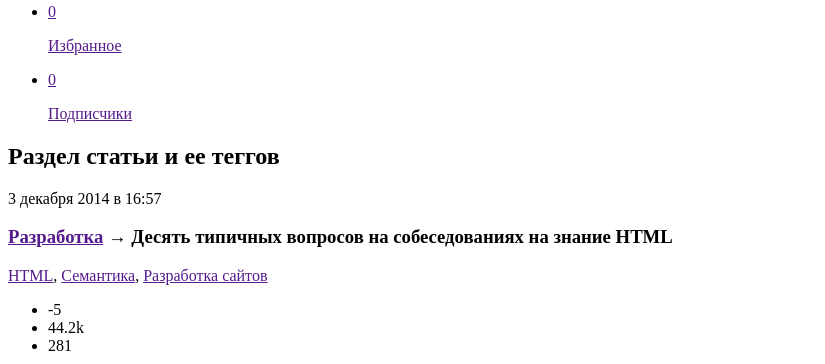
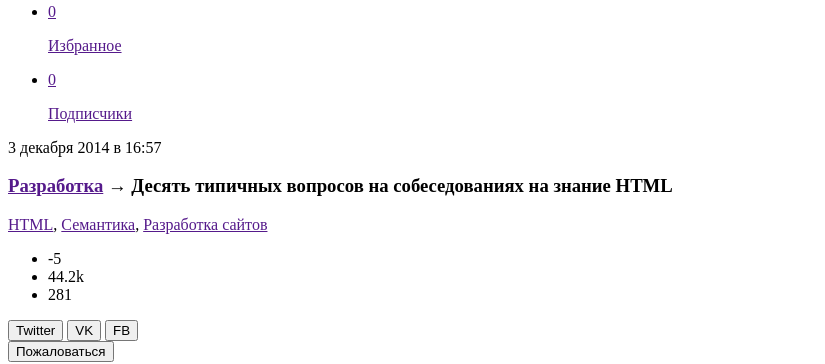
Before and after one commit to lempiy/kottans-js-2016, a plain HTML site: page week01/lec1/habrahabr.html in a window 1280 px wide. Shown: the part 835-1199 px from the top of the page, without its empty margins (0-825 px from the left). Drawn offline with Linux system fonts and the light colour scheme.

Commit message:
Moved header to article
Replaced header from section to article, added hidden heading to article section.

```diff
--- a/week01/lec1/habrahabr.html
+++ b/week01/lec1/habrahabr.html
@@ -84,7 +84,7 @@
 			</nav>
 			<div class='content-wrapper'>
 				<section class='article-section'>
-					<h2>Раздел статьи и ее теггов</h2>
+					<h2 hidden>Раздел статьи и ее теггов</h2>
 					<article>
 						<header class='article-header'>
 							<time datetime="2014-12-03">3 декабря 2014 в 16:57</time>
```
